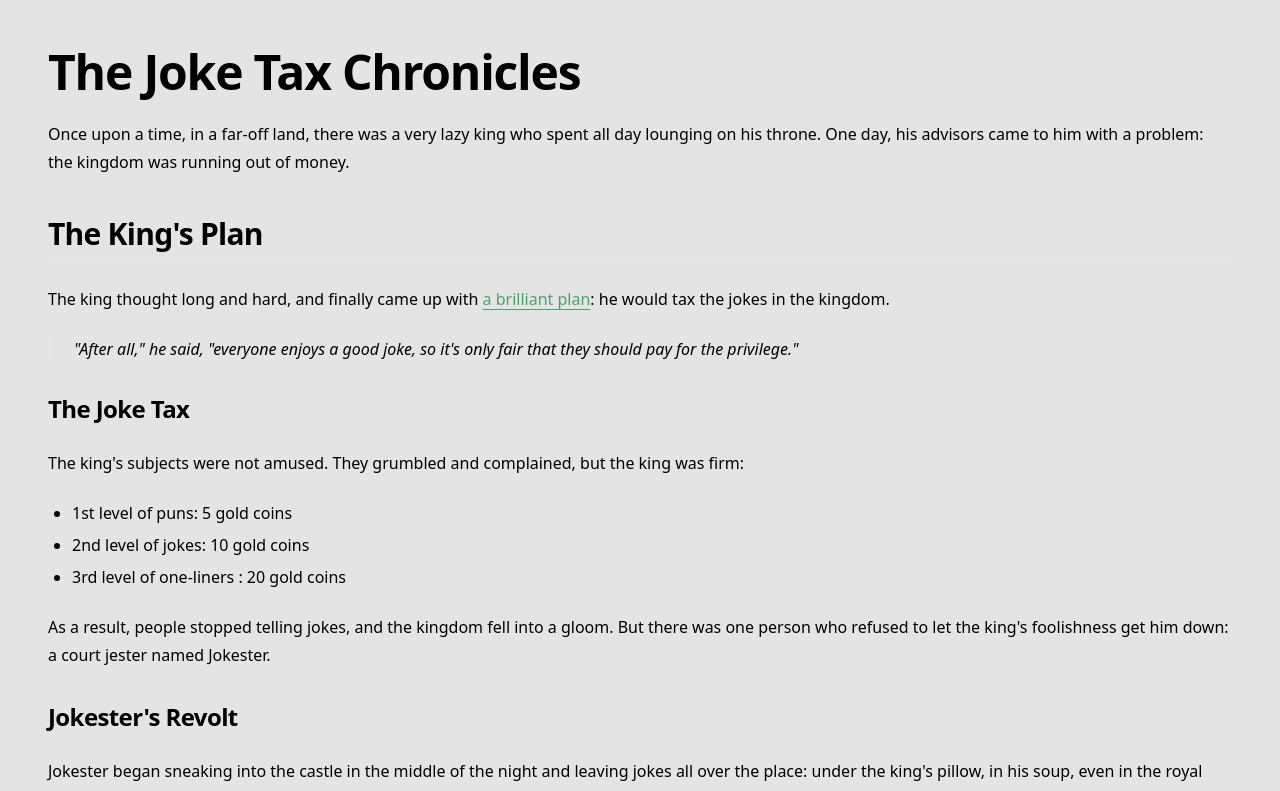
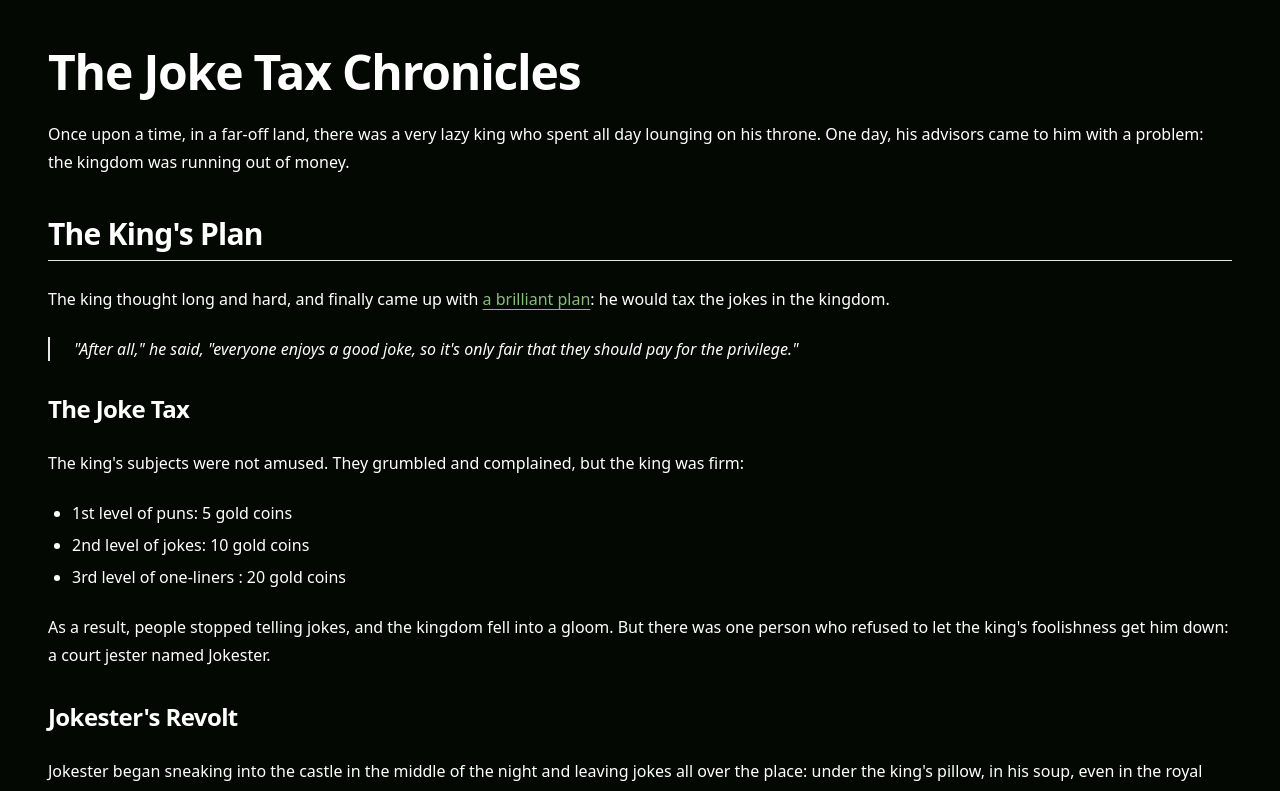
Before and after one commit to tam0w/react-frontend, a React (Vite) app: page / in a window 1280 px wide. Shown: the top 791 px of the page. Built offline with nearby package versions, Linux system fonts and the light colour scheme.

Commit message:
figuring out styling

```diff
--- a/src/App.jsx
+++ b/src/App.jsx
@@ -6,10 +6,12 @@
 function App() {
 
   return (
-      <div>
-          <div className="p-12 bg-background">
+      <div className="dark bg-background">
+
+          <div className="p-12 text-card-foreground bg-card">
             <TypographyDemo/>
              <Slider></Slider>
+              <Button>Test</Button>
           </div>
 
       </div>
--- a/src/index.css
+++ b/src/index.css
@@ -40,7 +40,7 @@
       --destructive: 1.58 23.24% 37.45%;
       --card-foreground: 229.76 0% 100%;
       --muted-foreground: 233.79 0% 63.85%;
-      --accent-foreground: 210 0% 0%;
+      --accent-foreground: 210 0% 100%;
       --popover-foreground: 234 0% 100%;
       --primary-foreground: 108.68 13.72% 15.56%;
       --secondary-foreground: 0 0% 20%;
```
